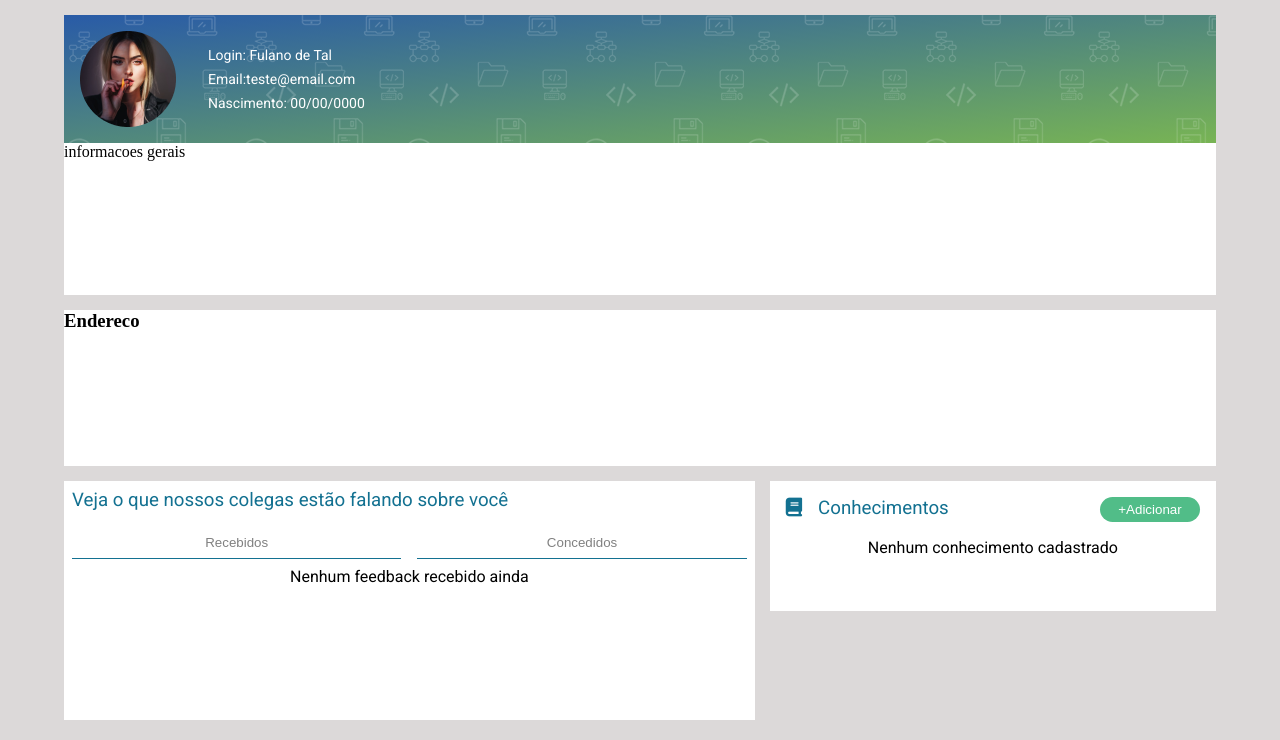
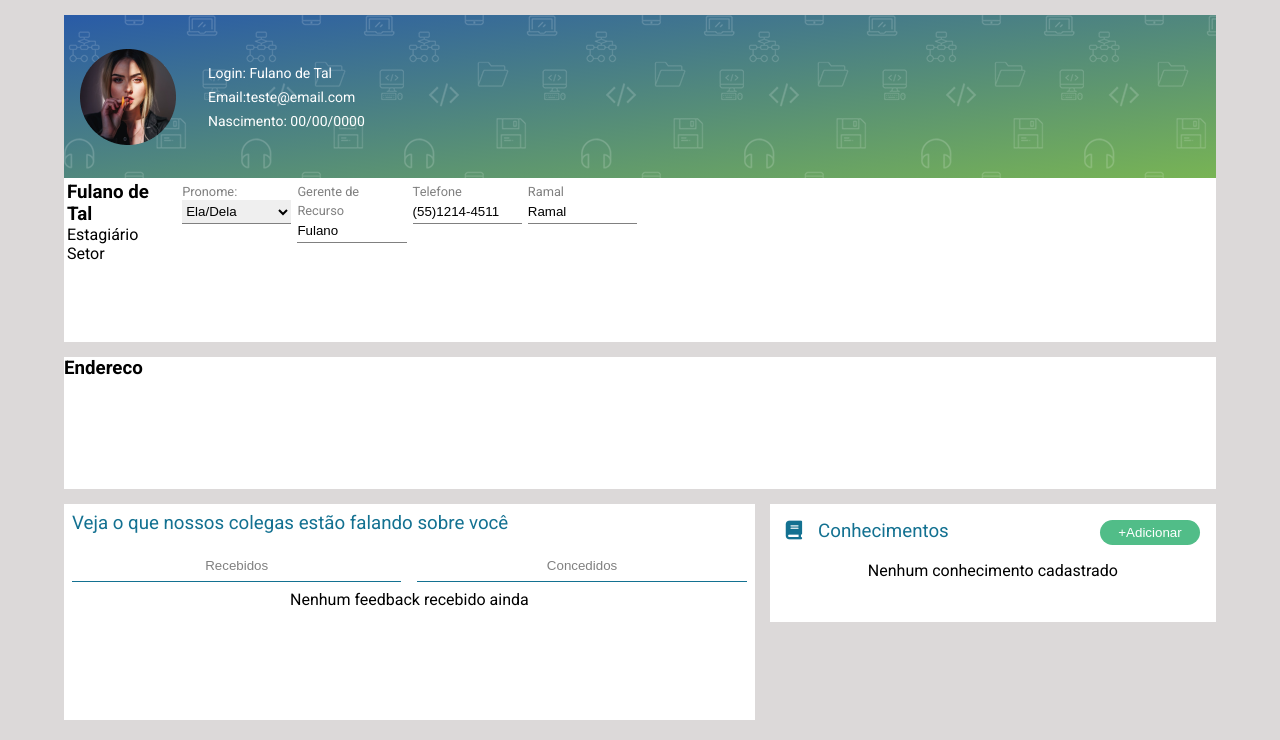
Before and after one commit to DanielaLeguari/homework7, a website built with webpack: page perfil.html in a window 1280 px wide. Shown: the part 60-800 px from the top of the page. Built offline with nearby package versions, Linux system fonts and the light colour scheme.

Commit message:
desenvolvido linha informacoes usuario tela perfil

```diff
--- a/perfil.html
+++ b/perfil.html
@@ -27,8 +27,8 @@
         </div>
     </header>
     <main class="perfil-main">
-        <section class="perfil-item perfil-secao-cabecalho">
-            <div class="perfil-cabecalho-usuario">
+        <section class=" perfil-secao-cabecalho">
+
             <div class="perfil-informacoes-contato">
                 <img class="perfil-foto-coloborador" src="./img/header-foto.png" alt="">
                 <ul>
@@ -37,15 +37,45 @@
                     <li class="perfil-lista-dados">Nascimento: 00/00/0000</li>
                 </ul>
             </div>
-                <div class="perfil-informacoes-gerais">informacoes gerais</div>
+            <div class="perfil-dados-usuario">
+                <div class="perfil-dados-usuario-linha">
+                    <div class="perfil-dados-usuario-coluna">
+                        <h3>Fulano de Tal</h3>
+                        <p>Estagiário</p>
+                        <p>Setor</p>
+                    </div>
+                    <div class="perfil-dados-usuario-coluna">
+                        <label for="pronome">Pronome:</label>
+                        <select id="pronome" name="pronome" class="perfil-campos">
+                            <option value="1">Ela/Dela</option>
+                            <option value="2">Ele/Dele</option>
+                        </select>
+                    </div>
+                    <div class="perfil-dados-usuario-coluna">
+                        <label for="gerente">Gerente de Recurso</label>
+                        <input type="text" id="gerente" value="Fulano" class="perfil-campos">
+                    </div>
+                    <div class="perfil-dados-usuario-coluna">
+                        <label for="telefone">Telefone</label>
+                        <input type="tel" id="telefone" value="(55)1214-4511" class="perfil-campos">
+                    </div>
+                    <div class="perfil-dados-usuario-coluna">
+                        <label for="ramal">Ramal</label>
+                        <input type="tel" id="ramal" value="Ramal" class="perfil-campos">
+                    </div>
+                </div>
+                <div class="perfil-dados-usuario-linha">
+
+                </div>
+
             </div>
         </section>
 
-        <section class="perfil-item perfil-secao-endereco">
+        <section class=" perfil-secao-endereco">
             <h3>Endereco</h3>
         </section>
 
-        <section class="perfil-item perfil-secao-colegas">
+        <section class=" perfil-secao-colegas">
             <h3 class="perfil-titulo-colegas">Veja o que nossos colegas estão falando sobre você</h3>
             <div class="perfil-secao-colegas-linha"><button class="perfil-btn-secao-colegas"
                     type="button">Recebidos</button>
@@ -56,7 +86,7 @@
             </div>
         </section>
         <!--secao conhecimentos-->
-        <section class="perfil-item perfil-secao-conhecimentos">
+        <section class=" perfil-secao-conhecimentos">
             <div class="perfil-secao-conhecimento-linha">
                 <div class="perfil-secao-conhecimento-cabecalho">
                     <h3 class="perfil-titulo-conhecimentos"><i
--- a/styles/style-perfil.scss
+++ b/styles/style-perfil.scss
@@ -63,6 +63,7 @@ $perfil-bg-secoes: #FFFFFF;
 
 /*perfil-secao-main*/
 .perfil-main {
+    font-family: $perfil-fonte-principal;
     width: 90vw;
     height: calc(100vh - 60px);
     display: grid;
@@ -78,14 +79,16 @@ $perfil-bg-secoes: #FFFFFF;
     grid-area: perfil-secao-cabecalho;
     background-color: $perfil-bg-secoes;
     margin-top: 15px;
+    display: flex;
+    flex-direction: column;
 
     .perfil-informacoes-contato {
         background: url('../img/perfil-imagem-fundo-header.png'), linear-gradient(to bottom right, #295ba7, #78b454);
-        height: 50%;
         display: flex;
         align-items: center;
         color: $perfil-cor-fonte-header;
         font-family: $perfil-fonte-principal;
+        height: 50%;
 
         .perfil-foto-coloborador {
             align-items: center;
@@ -100,9 +103,44 @@ $perfil-bg-secoes: #FFFFFF;
         }
     }
 
-    .perfil-informacoes-gerais {
+    .perfil-dados-usuario {
         height: 50%;
+        display: flex;
+
+        .perfil-dados-usuario-linha {
+            display: flex;
+            flex-direction: row;
+            background-color: $perfil-bg-secoes;
+            width: 100%;
+            height: 100%;
+
+            .perfil-dados-usuario-coluna {
+
+                width: 100%;
+                margin: 3px;
+
+                .perfil-campos {
+                    width: 100%;
+                    height: 1.5rem;
+                    border: none;
+                    border-bottom: 1px solid $perfil-cor-campos;
+                }
+
+                label {
+                    font-size: 0.8rem;
+                    color: $perfil-cor-campos
+                }
+
+            }
+        }
     }
+
+}
+
+.perfil-secao-dados {
+    grid-area: perfil-secao-dados;
+    background-color: $perfil-bg-secoes;
+
 }
 
 .perfil-secao-endereco {
@@ -117,9 +155,8 @@ $perfil-bg-secoes: #FFFFFF;
 }
 
 
+.perfil-secao-colegas {
 
-.perfil-secao-colegas {
-    font-family: $perfil-fonte-principal;
 
     .perfil-titulo-colegas {
         font-weight: 400;
@@ -184,12 +221,12 @@ $perfil-bg-secoes: #FFFFFF;
         cursor: pointer;
     }
 
-    .perfil-secao-conhecimento-linha{
+    .perfil-secao-conhecimento-linha {
         display: flex;
         flex-direction: row;
         width: 100%;
 
-        .perfil-secao-conhecimento-texto{
+        .perfil-secao-conhecimento-texto {
             width: 100%;
             display: flex;
             justify-content: center;
@@ -200,7 +237,7 @@ $perfil-bg-secoes: #FFFFFF;
         }
     }
 
-    .perfil-secao-conhecimento-cabecalho{
+    .perfil-secao-conhecimento-cabecalho {
         display: flex;
         width: 100%;
         flex-direction: row;
```
Lines whose indentation alone changed are shown as unchanged.
